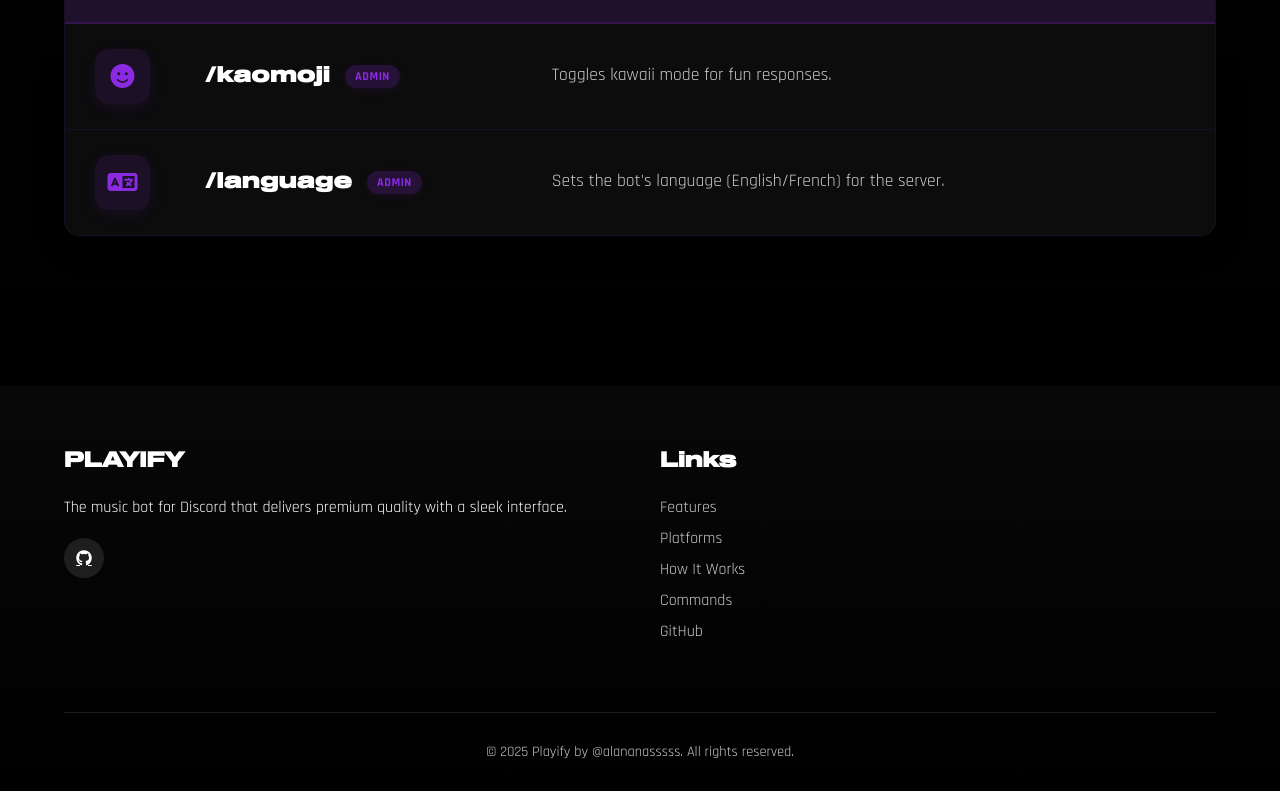
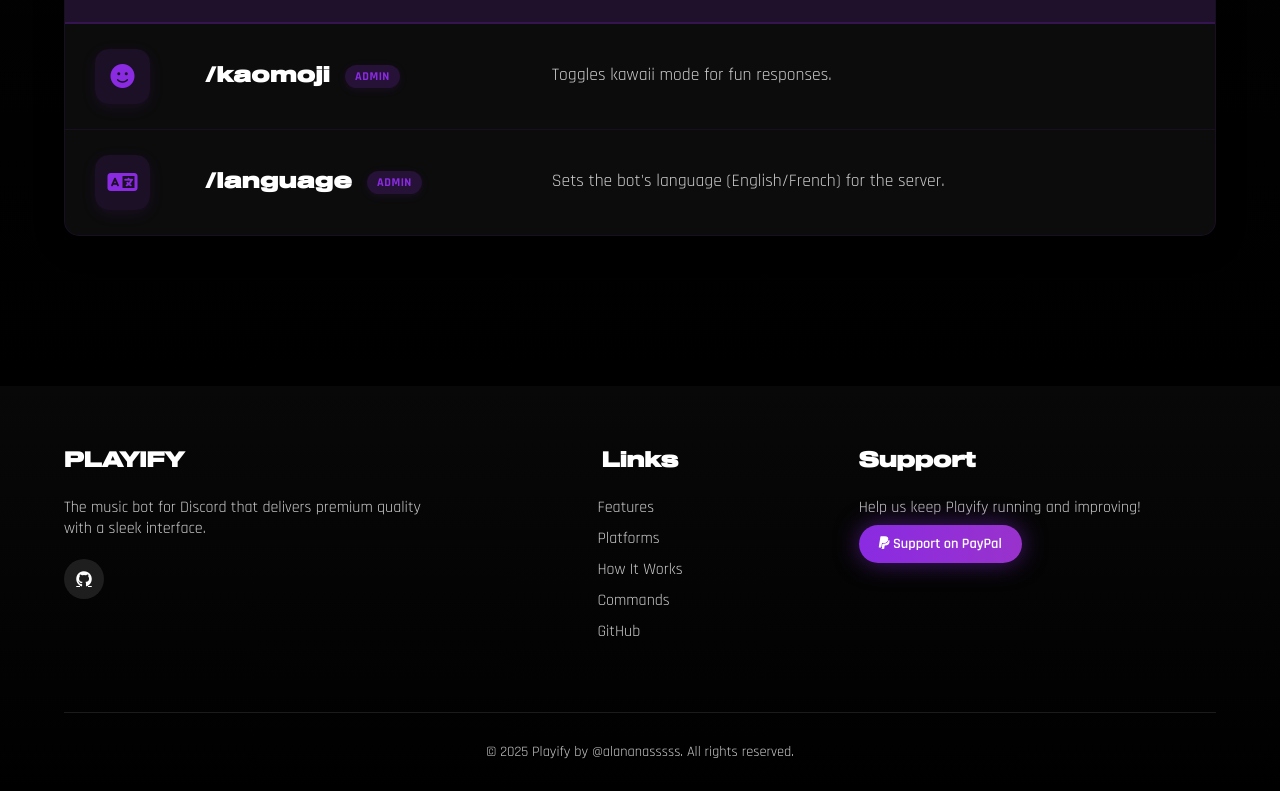
Before and after one commit to kian-fotovat/simple-playify, a plain HTML site: page docs/commands.html in a window 1280 px wide. Shown: the part 1515-2306 px from the top of the page. Drawn offline with nearby package versions, Linux system fonts and the light colour scheme.

Commit message:
Update commands.html

```diff
--- a/docs/commands.html
+++ b/docs/commands.html
@@ -314,6 +314,48 @@
       transform: translateY(-3px);
     }
 
+    .button {
+      padding: 18px 45px;
+      border-radius: 50px;
+      font-size: 1.2rem;
+      font-weight: 600;
+      text-decoration: none;
+      transition: all 0.4s ease;
+      position: relative;
+      overflow: hidden;
+      z-index: 1;
+      border: none;
+      cursor: pointer;
+      font-family: 'Rajdhani', sans-serif;
+    }
+
+    .primary-button {
+      background: linear-gradient(90deg, var(--primary), var(--secondary));
+      color: white;
+      box-shadow: 0 0 25px rgba(138, 43, 226, 0.5);
+    }
+
+    .button:hover {
+      transform: translateY(-5px);
+      box-shadow: 0 15px 30px rgba(138, 43, 226, 0.4);
+    }
+
+    .primary-button:hover {
+      animation: pulse 1.5s infinite;
+    }
+
+    @keyframes pulse {
+      0% {
+        box-shadow: 0 0 0 0 rgba(138, 43, 226, 0.7);
+      }
+      70% {
+        box-shadow: 0 0 0 15px rgba(138, 43, 226, 0);
+      }
+      100% {
+        box-shadow: 0 0 0 0 rgba(138, 43, 226, 0);
+      }
+    }
+
     .copyright {
       margin-top: 60px;
       padding-top: 30px;
@@ -381,7 +423,7 @@
     }
 
     .delay-1 {
-      transition-delay: 0.51111111s;
+      transition-delay: 0.2s;
     }
 
     .delay-2 {
@@ -505,12 +547,12 @@
         </div>
         <div class="command-row">
           <div class="command-icon">
-            <i class="fas fa-sync-alt"></i>
+            <i class="fas fa-random"></i>
           </div>
           <div class="command-name">
             <h3 class="command-title">/autoplay</h3>
           </div>
-          <p class="command-desc">Toggles autoplay to add similar songs to the queue automatically.</p>
+          <p class="command-desc">Enables/disables automatic playback of similar songs when the queue is empty.</p>
         </div>
       </div>
     </div>
@@ -555,20 +597,27 @@
     <div class="footer-content">
       <div class="footer-column">
         <h3>PLAYIFY</h3>
-        <p>The music bot for Discord that delivers premium quality with a sleek interface.</p>
+        <p style="color: var(--text-secondary); margin-bottom: 20px;">The music bot for Discord that delivers premium quality with a sleek interface.</p>
         <div class="social-links">
           <a href="https://github.com/alan7383/playify" target="_blank"><i class="fab fa-github"></i></a>
         </div>
       </div>
-      <div class="footer-column">
+      <div class="footer-column" style="text-align: center;">
         <h3>Links</h3>
-        <ul>
+        <ul style="display: inline-block; text-align: left;">
           <li><a href="index.html#features">Features</a></li>
           <li><a href="index.html#platforms">Platforms</a></li>
           <li><a href="index.html#how-it-works">How It Works</a></li>
           <li><a href="commands.html">Commands</a></li>
           <li><a href="https://github.com/alan7383/playify" target="_blank">GitHub</a></li>
         </ul>
+      </div>
+      <div class="footer-column">
+        <h3>Support</h3>
+        <p style="color: var(--text-secondary); margin-bottom: 15px;">Help us keep Playify running and improving!</p>
+        <a href="https://www.paypal.com/paypalme/alanmussot1" target="_blank" class="button primary-button" style="padding: 10px 20px; font-size: 0.9rem;">
+          <i class="fab fa-paypal"></i> Support on PayPal
+        </a>
       </div>
     </div>
     <div class="copyright">
```
